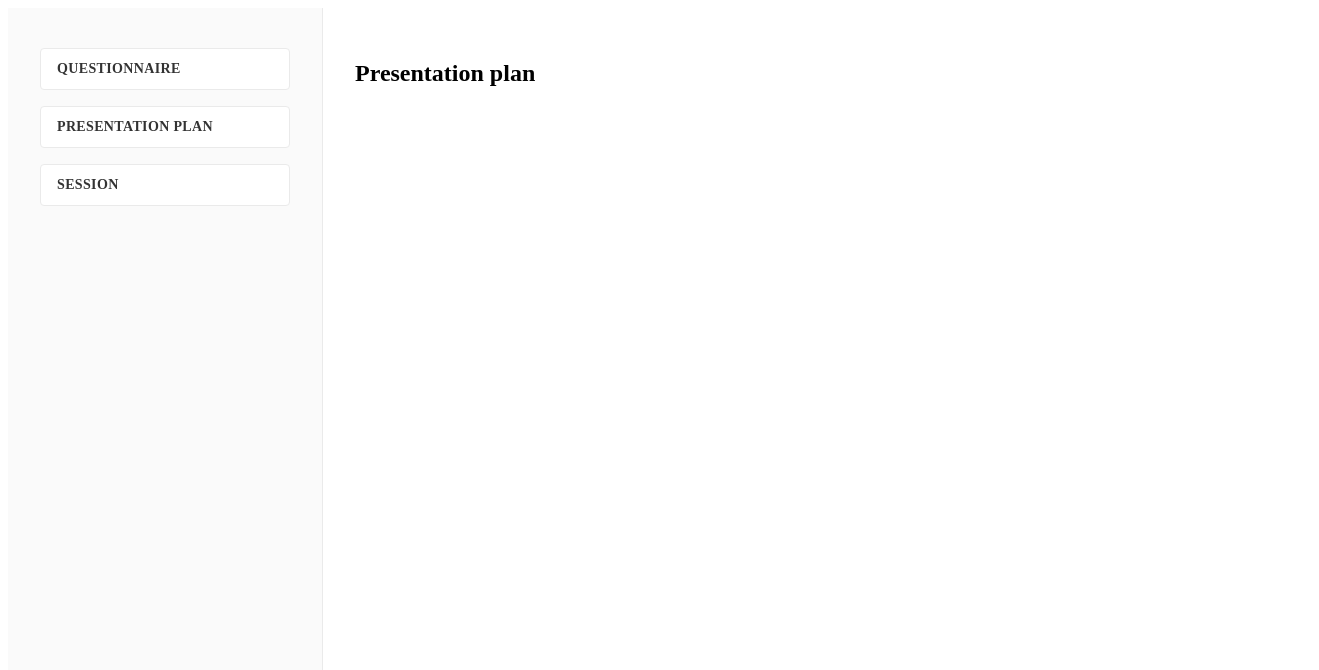
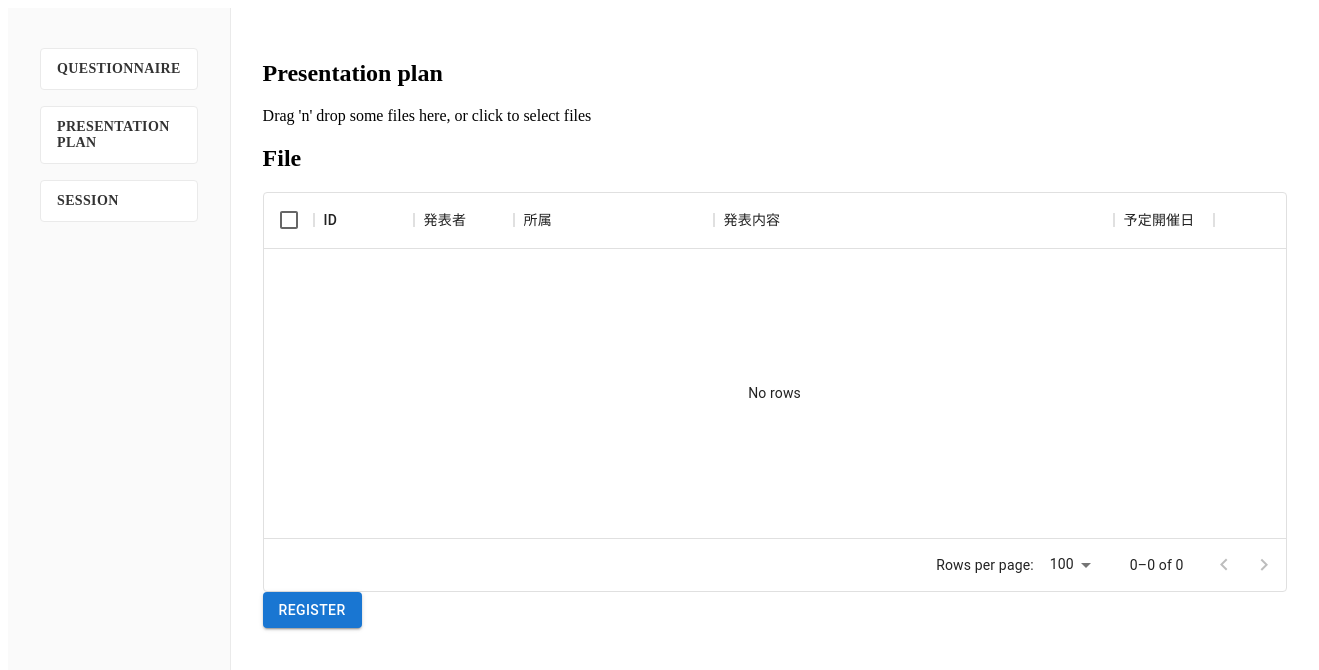
Before and after one commit to Ruketa/s2s-mngt, a Next.js app: page /presentationplan in a window 1280 px wide. Shown: the top 670 px of the page, 1319 px wide, since content can reach past the window. Built offline with nearby package versions, Linux system fonts and the light colour scheme.

Commit message:
added plan registration page

```diff
--- /dev/null
+++ b/src/pages/api/registerPlan.ts
@@ -0,0 +1,61 @@
+import type { NextApiRequest, NextApiResponse } from 'next'
+import prisma from '../../lib/prisma'
+import * as uuid from "uuid"
+
+const validation = (res: NextApiResponse<any>, plan: any): void => {
+  if(!plan.division){
+    res.status(400).send("division is required")
+    return
+  }
+  if(!plan.presentation){
+    res.status(400).send("presentation is required")
+    return
+  }
+  if(!plan.presenter){
+    res.status(400).send("presenter is required")
+    return
+  }
+  if(!plan.scheduled){
+    res.status(400).send("scheduled is required")
+    return
+  }
+}
+
+export default async function registerPlan(
+  req: NextApiRequest,
+  res: NextApiResponse
+){
+  const plans = req.body as Array<any>
+
+  try {
+    for(const plan of plans){
+      console.log(plan)
+      validation(res, plan)
+
+      const id = uuid.v4()
+      const scheduled_on = new Date(plan.scheduled)
+
+      const result = await prisma.presentation_plans.create({
+        data: {
+          id: id,
+          presenter: plan.presenter,
+          presentation_title: plan.presentation,
+          division: plan.division,
+          scheduled_on: scheduled_on,
+          created_at: new Date()
+        }
+      })
+      console.log(result)
+    }
+
+    res.status(200).json({ok:true})
+  }
+  catch(e){
+    console.log(e)
+    res.status(500)
+    res.json({
+      ok: false,
+      error: e
+    })
+  }
+}
--- a/src/pages/presentationplan.tsx
+++ b/src/pages/presentationplan.tsx
@@ -1,10 +1,97 @@
+import { Button } from "@mui/material"
 import Layout from "../components/layout"
 import Sidebar from "../components/sidebar"
+import { DataGrid } from '@mui/x-data-grid'
+import { useState, useRef, useCallback } from "react"
+import { useDropzone } from "react-dropzone"
 
 export default function PresentationPlan(){
+
+  const columns = [
+    {field: "id", headerName: "ID"},
+    {field: "presenter", headerName: "発表者"},
+    {field: "division", headerName: "所属", minWidth: 200},
+    {field: "presentation", headerName: "発表内容", minWidth: 400},
+    {field: "scheduled", headerName: "予定開催日"},
+  ]
+
+  const onDrop = useCallback((acceptedFiles: FileList): void => {
+    const reader = new FileReader()
+    reader.readAsText(acceptedFiles[0])
+    reader.onload = () => {
+      if(!reader.result) return
+      const loadResult = reader.result as string
+      const rows = loadResult.split("\n")
+      const csvData = rows.map((row: string) => {
+        const cols = row.split(",")
+        return {
+          id: cols[0],
+          presenter: cols[4],
+          division: cols[6],
+          presentation: cols[7],
+          scheduled: cols[8],
+        }
+      })
+      setDataGridRows(csvData.slice(1))
+    }
+  }, [])
+
+  const [dataGridRows, setDataGridRows] = useState(new Array<any>())
+  const selectedRows = useRef(new Array<any>())
+  const {acceptedFiles, getRootProps, getInputProps} = useDropzone({ onDrop })
+  const files = acceptedFiles.map((file: any) => (
+    <li key={file.path}>{file.path} - {file.size} bytes</li>
+  ))
+
+  const handleSubmit = async () => {
+    if(selectedRows.current.length === 0) return
+
+    const postData = dataGridRows.filter((row: any) => {
+      return selectedRows.current.includes(row.id)
+    })
+
+    const res = await fetch("/api/registerPlan", {
+      method: "POST",
+      body: JSON.stringify(postData),
+      headers: {
+        "Content-Type": "application/json"
+      }
+    })
+
+    const json = await res.json()
+
+    if(json.ok === true){
+      alert("登録しました")
+    }
+    else{
+      alert("登録に失敗しました")
+    }
+  }
+
+  const onSelectionChange = (rows: any) => {
+    selectedRows.current = rows
+  }
+
   return (
     <section>
-      <h1>Presentation plan</h1>
+      <h1 className="text-3xl">Presentation plan</h1>
+      <div className="mt-4 mb-4">
+        <div {...getRootProps()} className="p-10 border-8 border-gray-400 border-dashed text-gray-400">
+          <input {...getInputProps()} />
+          <p>Drag 'n' drop some files here, or click to select files</p>
+        </div>
+        <h1 className="font-bold text-xl">File</h1>
+        <ul>{files}</ul>
+      </div>
+      <div style={{height: 400, width: "80vw"}}>
+        <DataGrid
+          rows={dataGridRows}
+          columns={columns}
+          checkboxSelection
+          onSelectionModelChange={onSelectionChange}
+        />
+      </div>
+      <Button variant="contained" className="bg-blue-500 hover:bg-blue-600 text-gray-100 font-bold m-2" onClick={handleSubmit}>Register</Button>
     </section>
   )
 }
```
Also changed, not shown: package.json (+6 -1 lines), src/pages/session.tsx (+0 -15 lines).
